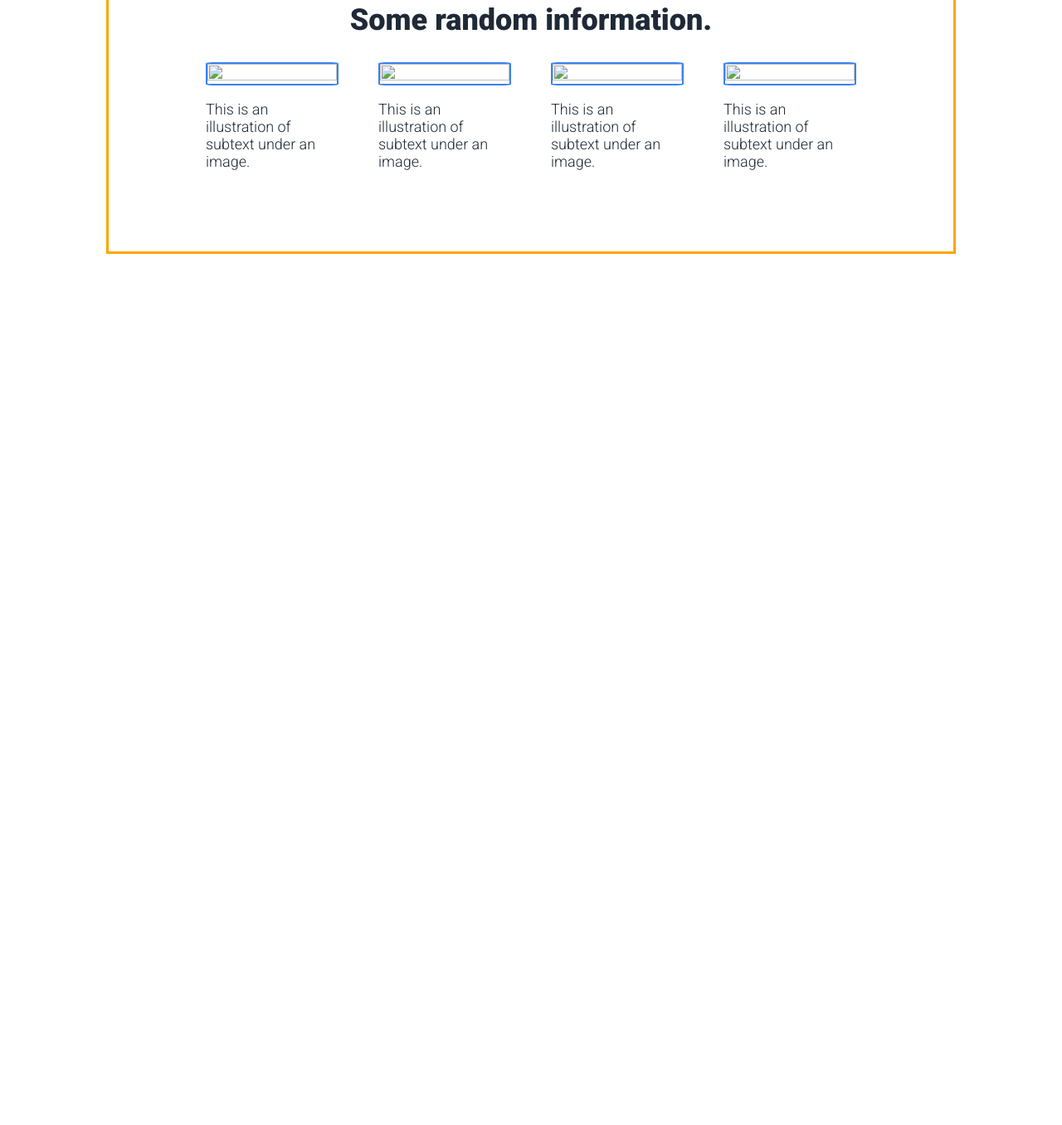
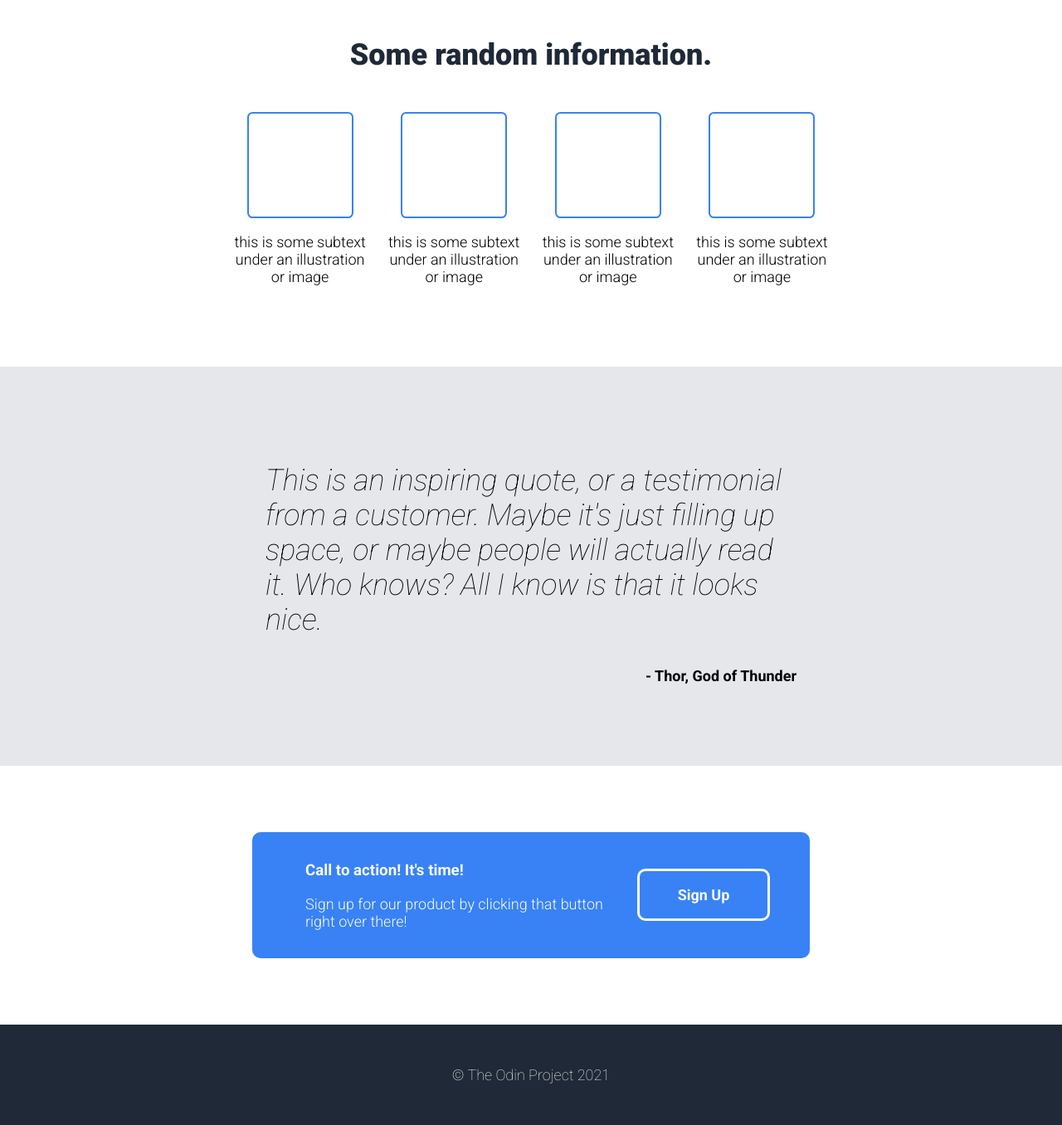
Before and after one commit to meneerjelle/website_test, a plain HTML site: page index.html in a window 1280 px wide. Shown: the part 516-1872 px from the top of the page at 83% size. Before the commit the page ends 822 px from the top, so only its background shows below. Drawn offline with Linux system fonts and the light colour scheme.

Commit message:
Finished

```diff
--- a/index.html
+++ b/index.html
@@ -10,8 +10,8 @@
     <link href="https://fonts.googleapis.com/css2?family=Roboto:ital,wght@0,100;0,300;0,700;0,900;1,100&display=swap" rel="stylesheet">
 </head>
 <body>
-    <div class="container">
 
+    <div class="header-container">
         <header>
             <div class="header-logo"><h1>Header</h1></div>
             <div class="header-navigation">
@@ -22,35 +22,71 @@
                 </ul>
             </div>
         </header>
+    </div>
 
 
-    <div class="top-banner">
+    <div class="top-banner-container">
+
+        <div class="top-banner-wrapper">
             <div class="top-banner-left">
                 <h1>This Website Is Awesome</h1>
                 <p>This website has some subtext that goes here under the main title. It's a smaller font and the color is lower contrast.</p>
             </div>
-
             <div class="top-banner-right">
                 <img src="1.jpg" alt="cat">
             </div>
         </div>
 
+    </div>
+
     <div class="image-gallery">
-        <h2 class="gallery-title">Some random information.</h2>
+        <h2 class="image-gallery-title">Some random information.</h2>
 
-        <div class="gallery">
-            <div><img src="g2.jpg" alt="">
-            <p>This is an illustration of subtext under an image.</p></div>
-            <div><img src="g2.jpg" alt=""><p>This is an illustration of subtext under an image.</p></div>
-            <div><img src="g2.jpg" alt=""><p>This is an illustration of subtext under an image.</p></div>
-            <div><img src="g2.jpg" alt=""><p>This is an illustration of subtext under an image.</p></div>
+        <div class="image-gallery-row">
+          <div class="image-wrapper">
+            <div class="image"></div>
+            <div class="image-description"><p>this is some subtext under an illustration or image</p></div>
+          </div>
+          <div class="image-wrapper">
+            <div class="image"></div>
+            <div class="image-description"><p>this is some subtext under an illustration or image</p></div>
+          </div>
+          <div class="image-wrapper">
+            <div class="image"></div>
+            <div class="image-description"><p>this is some subtext under an illustration or image</p></div>
+          </div>
+          <div class="image-wrapper">
+            <div class="image"></div>
+            <div class="image-description"><p>this is some subtext under an illustration or image</p></div>
           </div>
         </div>
 
-    <div class="quote">
-
     </div>
 
+    <div class="quote-wrapper">
+        <div class="quote">
+            <p>This is an inspiring quote, or a testimonial from a customer. Maybe it's just filling up space, or maybe people will actually read it. Who knows? All I know is that it looks nice.</p>
+            <div class="quote-author"><p>- Thor, God of Thunder</p></div>
         </div>
+    </div>
+
+        <div class="action-wrapper">
+            <div class="call-to-action">
+                <div class="call-to-action-text">
+                    <h3>Call to action! It's time!</h3>
+                    <p>Sign up for our product by clicking that button right over there!</p>
+                </div>
+                <div class="call-to-action-button">
+                    <p>Sign Up</p>
+                </div>
+            </div>
+        </div>
+
+    <div class="footer-container">
+        <footer>
+            <p>&copy; The Odin Project 2021</p>
+        </footer>
+    </div>
+
 </body>
 </html>
--- a/style.css
+++ b/style.css
@@ -7,6 +7,8 @@ body {
     padding: 0;
 }
 
+/*FONTS*/
+
 .top-banner-left h1 {
     font: 900 48px 'Roboto', sans-serif;
     color: #F9FAF8;
@@ -15,6 +17,7 @@ body {
 .header-logo h1 {
     font: 900 24px 'Roboto', sans-serif;
     color: #F9FAF8;
+
 }
 
 .image-gallery h2 {
@@ -27,23 +30,59 @@ body {
     color: #1F2937;
 }
 
-.top-banner p {
+
+.top-banner-left p {
     font-family: 'Roboto', sans-serif;
     font-weight: 300;
     font-size: 18px;
     color: #F9FAF8;
 }
 
-.container {
-    /* border: 3px solid green; */
-    display: grid;
-    margin-left: 10%;
-    margin-right: 10%;
+.call-to-action-text h3 {
+    font-family: 'Roboto', sans-serif;
+    font-weight: 700;
+    color: #F9FAF8;
+}
+
+.call-to-action-text p {
+    font-family: 'Roboto', sans-serif;
+    font-weight: 300;
+    font-size: 18px;
+    color: #F9FAF8;
+}
+
+.call-to-action-button p {
+    font-family: 'Roboto', sans-serif;
+    font-weight: 700;
+    font-size: 18px;
+    color: #F9FAF8;
+    text-align: center;
+}
+
+footer {
+    font-family: 'Roboto', sans-serif;
+    font-weight: 200;
+    font-size: 18px;
+    color: #F9FAF8;
+    text-align: center;
+}
+
+
+
+/*HEADER & NAVIGATION */
+
+.header-container {
+    /* border: 3px solid pink; */
+    background-color: #1F2937;
 }
 
 header {
+    /* border: 3px solid pink; */
     display: flex;
-    background-color: #1F2937;
+    flex-wrap: wrap;
+    justify-content: center;
+    margin-left: 10rem;
+    margin-right: 10rem;
 }
 
 .header-logo {
@@ -57,8 +96,7 @@ header {
 
 .header-navigation {
     /* border: 3px solid blue; */
-    flex: 1 1;
-    scroll-padding-right: 1rem;
+    flex: 0 1 auto;
     font-family: 'Roboto', sans-serif;
     font-size: 18px;
     color: #F9FAF8;
@@ -66,21 +104,35 @@ header {
 
 ul {
     list-style-type: none;
+    margin: 0;
+    padding: 0;
 }
 
-li,
-li a {
-    float: right;
+li {
+    float: left;
     padding: 1rem;
 }
 
-.top-banner {
+/* TOP BANNER */
+
+.top-banner-container {
+    /* border: 3px solid rgb(133, 79, 88); */
+    background-color: #1F2937;
+}
+
+.top-banner-wrapper {
+    /* border: 3px solid burlywood; */
     display: flex;
-    background-color: #1F2937;
+    flex-wrap: wrap;
+    margin-left: 10rem;
+    margin-right: 10rem;
+    padding-top: 2rem;
+    padding-bottom: 5rem;
 }
 
 .top-banner-left {
     /* border: 3px solid brown; */
+
     padding-left: 1rem;
     flex: 1 1;
 }
@@ -88,41 +140,145 @@ li a {
 .top-banner-right {
     /* border: 3px solid yellowgreen; */
     flex: 1 1;
+    min-width: 20rem;
+
+    padding: 1rem;
+    text-align: center;
+}
+
+.top-banner-right img {
+    width: 80%;
+}
+
+/* IMAGE GALLERY */
+
+.image-gallery {
+    /* border: 3px solid orange; */
+    display: flex;
     flex-wrap: wrap;
+    justify-content: center;
+    margin: 5rem 10rem 5rem 10rem;
+}
+
+.image-gallery-title {
+    flex: 1 1 100%;
+    /* border: 3px solid purple; */
+    text-align: center;
+    margin-bottom: 3rem;
+}
+
+.image-gallery-row {
+    /* border: 3px solid grey; */
+    display: flex;
+    flex: 1 1;
+    justify-content: space-evenly;
+    flex-wrap: wrap;
+    max-width: 80%;
+}
+
+.image-wrapper {
+    /* border: 3px solid #ee78ea; */
+}
+
+.image {
+    border: 2px solid #3882f6;
+    width: 8rem;
+    height: 8rem;
+    border-radius: 5%;
+    margin: 0 auto;
+}
+
+.image-description {
+    /* border: 2px solid #45f638; */
+    width: 10rem;
+    text-align: center;
+    font-family: 'Roboto', sans-serif;
+    font-size: 18px;
+}
+
+/* QUOTE */
+
+.quote-wrapper {
+    /* border: 3px solid limegreen; */
+    background-color: #E5E7EB;
+    display: flex;
+    flex-wrap: wrap;
+    justify-content: center;
+}
+
+.quote {
+    /* border: 3px solid black; */
+    flex: 1 1;
+    max-width: 50%;
+    margin-top: 5rem;
+    margin-bottom: 5rem;
+}
+
+.quote > p {
+    /* border: 3px solid sandybrown; */
+    font: italic 36px 'Roboto', sans-serif;
+}
+
+.quote-author {
+    /* border: 3px solid sandybrown; */
+    font: 18px 'Roboto', sans-serif;
+    font-weight: 700;
+    flex: 1 1;
+    text-align: right;
+}
+
+/*CALL TO ACTION*/
+
+.action-wrapper {
+    /* border: 3px solid saddlebrown; */
+    margin: 5rem 10rem 5rem 10rem;
+    display: flex;
+    justify-content: center;
+}
+
+
+.call-to-action {
+    background-color: #3882f6;
+    flex: 1 1;
+    display: flex;
+    flex-wrap: wrap;
+    border-radius: 10px;
+    justify-content: center;
+    max-width: 70%;
+    padding-left: 3rem;
+    padding-right: 3rem;
+}
+
+.call-to-action-text {
+    /* border: 3px solid orange; */
+    flex: 1 1 15rem;
     padding: 1rem;
 }
 
-.top-banner-right img {
-    width: 100%;
-    border: 2px solid #3882F6;
+.call-to-action-button {
+    border: 3px solid #F9FAF8;
+    border-radius: 10px;
+    flex: 1 1 8rem;
+    max-width: 10rem;
+    max-height: 4rem;
+    align-self: center;
+    margin-top: 1rem;
+    margin-bottom: 1rem;
+
 }
 
-.image-gallery {
-    border: 3px solid orange;
+/*FOOTER*/
+
+.footer-container {
+    /* border: 3px solid grey; */
+
     display: flex;
-    flex-wrap: wrap;
-    align-items: center;
-    justify-content: center;
+    background-color: #1F2937;
+
 }
 
-.gallery-title {
-    flex: 1 1 100%;
-    /* border: 3px solid purple; */
-    text-align: center;
+footer {
+    /* border: 3px solid magenta; */
+    flex: 1 1;
+    margin: 2rem 10rem 2rem 10rem;
 }
-
-.gallery {
-    /* border: 3px solid grey; */
-    display: grid;
-    grid-template-columns: repeat(4, 10rem);
-    grid-column-gap: 3rem;
-    margin-bottom: 5rem;
-}
-
-.gallery img {
-    width: 100%;
-    height: max-content;
-    height: fit-content;
-    border-radius: 5%;
-    border: 2px solid #3882F6;
-}
```
Lines whose indentation alone changed are shown as unchanged.
